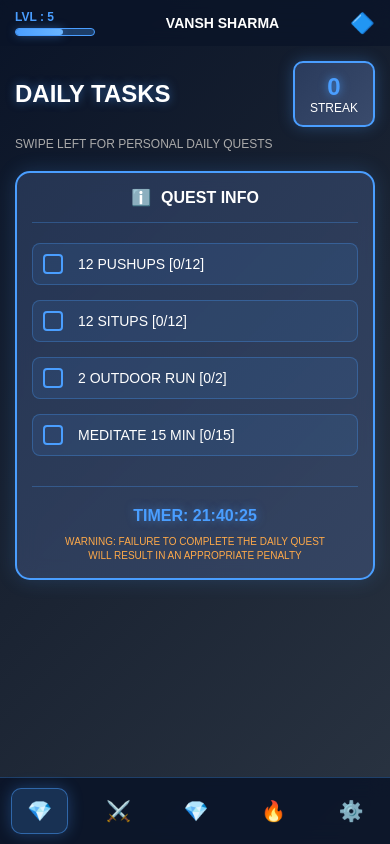
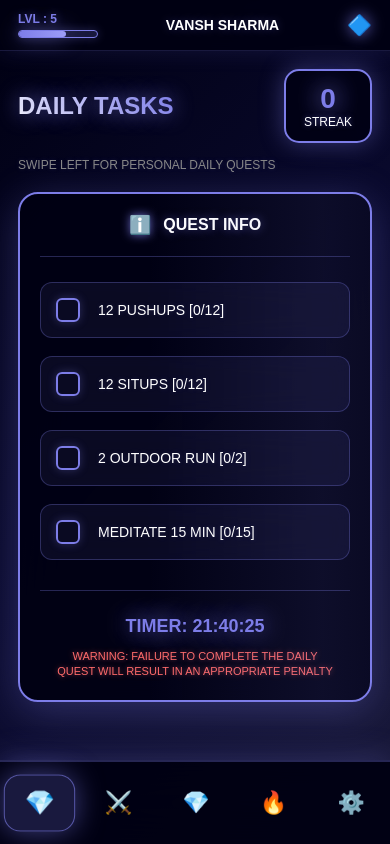
Before and after one commit to vansh692005/sololevelup, a Flask app: page / in a window 390 px wide. Run offline with Flask 3, Linux system fonts and the light colour scheme.

Commit message:
Assistant checkpoint: Enhanced Solo Leveling UI with dark theme and effects
Assistant generated file changes:
- static/style.css: Enhanced Solo Leveling design with dark background, authentic colors, and visual effects
- static/script.js: Enhanced visual effects and timer warning, Enhanced task completion animation, Add particle effect for task completion

---

User prompt:

Deep dark background (#000012) with subtle blue-purple gradients
Authentic Solo Leveling color scheme using #7d7de8 (purple-blue) as the primary accent
Glowing effects and shadows throughout the interface
Enhanced Effects:

Backdrop blur effects for a modern glass-morphism look
Glowing borders and text shadows
Hover animations with scale and brightness effects
Floating particle animation in the background
Pulsing timer when time runs low
Task completion visual feedback
Improved Interface:

Better contrast and readability
More authentic button styling
Enhanced navigation with active states
Improved card designs with subtle gradients
Mobile-responsive design

Replit-Commit-Author: Assistant
Replit-Commit-Session-Id: ed866dd0-cc2a-4e4a-92b1-881efe0d6180

```diff
--- a/static/script.js
+++ b/static/script.js
@@ -96,8 +96,18 @@ class SoloLevelerApp {
             });
 
             if (response.ok) {
+                // Add completion animation to the task
+                const taskElement = document.querySelector(`[data-task-id="${taskId}"]`).closest('.task-item');
+                if (taskElement) {
+                    taskElement.classList.add('completed-animation');
+                    setTimeout(() => {
+                        taskElement.classList.remove('completed-animation');
+                    }, 1000);
+                }
+
                 await this.loadDailyTasks();
                 this.addGlowEffect();
+                this.createParticleEffect();
             }
         } catch (error) {
             console.error('Error toggling task:', error);
@@ -132,6 +142,13 @@ class SoloLevelerApp {
         const timerDisplay = document.getElementById('timer-display');
         if (timerDisplay) {
             timerDisplay.textContent = `${hours.toString().padStart(2, '0')}:${minutes.toString().padStart(2, '0')}:${seconds.toString().padStart(2, '0')}`;
+
+            // Add warning class when time is running low (less than 2 hours)
+            if (hours < 2) {
+                timerDisplay.classList.add('warning');
+            } else {
+                timerDisplay.classList.remove('warning');
+            }
         }
     }
 
@@ -141,7 +158,43 @@ class SoloLevelerApp {
             questInfoBox.classList.add('glow');
             setTimeout(() => {
                 questInfoBox.classList.remove('glow');
-            }, 1000);
+            }, 2000);
+        }
+    }
+
+    createParticleEffect() {
+        // Create floating particles for task completion
+        for (let i = 0; i < 5; i++) {
+            const particle = document.createElement('div');
+            particle.style.cssText = `
+                position: fixed;
+                width: 4px;
+                height: 4px;
+                background: #7d7de8;
+                border-radius: 50%;
+                pointer-events: none;
+                z-index: 1000;
+                box-shadow: 0 0 10px #7d7de8;
+            `;
+
+            const startX = Math.random() * window.innerWidth;
+            const startY = window.innerHeight * 0.7;
+
+            particle.style.left = startX + 'px';
+            particle.style.top = startY + 'px';
+
+            document.body.appendChild(particle);
+
+            // Animate particle
+            particle.animate([
+                { transform: 'translateY(0px) scale(1)', opacity: 1 },
+                { transform: `translateY(-${100 + Math.random() * 100}px) scale(0)`, opacity: 0 }
+            ], {
+                duration: 1000 + Math.random() * 500,
+                easing: 'ease-out'
+            }).onfinish = () => {
+                document.body.removeChild(particle);
+            };
         }
     }
 
--- a/static/style.css
+++ b/static/style.css
@@ -7,18 +7,42 @@
 
 body {
     font-family: 'Arial', sans-serif;
-    background: linear-gradient(135deg, #0a1428 0%, #1a2332 50%, #2a3442 100%);
+    background: #000012;
     color: #ffffff;
     min-height: 100vh;
     overflow-x: hidden;
+    position: relative;
+}
+
+/* Floating particles background */
+body::before {
+    content: '';
+    position: fixed;
+    top: 0;
+    left: 0;
+    width: 100%;
+    height: 100%;
+    background: radial-gradient(circle at 20% 80%, rgba(125, 125, 232, 0.1) 0%, transparent 50%),
+                radial-gradient(circle at 80% 20%, rgba(125, 125, 232, 0.08) 0%, transparent 50%),
+                radial-gradient(circle at 40% 40%, rgba(125, 125, 232, 0.05) 0%, transparent 50%);
+    animation: float 20s ease-in-out infinite;
+    pointer-events: none;
+    z-index: -1;
+}
+
+@keyframes float {
+    0%, 100% { transform: translateY(0px) rotate(0deg); }
+    33% { transform: translateY(-20px) rotate(2deg); }
+    66% { transform: translateY(10px) rotate(-1deg); }
 }
 
 .app-container {
     max-width: 400px;
     margin: 0 auto;
     min-height: 100vh;
-    background: linear-gradient(135deg, #0a1428 0%, #1a2332 50%, #2a3442 100%);
+    background: linear-gradient(135deg, #000012 0%, #0a0a2e 50%, #1a1a3a 100%);
     position: relative;
+    box-shadow: 0 0 50px rgba(125, 125, 232, 0.1);
 }
 
 /* Header */
@@ -26,9 +50,11 @@ body {
     display: flex;
     justify-content: space-between;
     align-items: center;
-    padding: 10px 20px;
-    background: rgba(10, 20, 40, 0.8);
-    backdrop-filter: blur(10px);
+    padding: 15px 20px;
+    background: rgba(0, 0, 18, 0.9);
+    backdrop-filter: blur(20px);
+    border-bottom: 1px solid rgba(125, 125, 232, 0.2);
+    box-shadow: 0 4px 20px rgba(125, 125, 232, 0.1);
 }
 
 .level-info {
@@ -39,36 +65,46 @@ body {
 
 .level-text {
     font-size: 12px;
-    color: #4a9eff;
+    color: #7d7de8;
     font-weight: bold;
+    text-shadow: 0 0 10px rgba(125, 125, 232, 0.5);
 }
 
 .level-bar {
     width: 80px;
     height: 8px;
-    background: rgba(74, 158, 255, 0.3);
+    background: rgba(125, 125, 232, 0.2);
     border-radius: 4px;
     margin-top: 4px;
-    border: 1px solid #4a9eff;
+    border: 1px solid #7d7de8;
+    box-shadow: 0 0 10px rgba(125, 125, 232, 0.3);
 }
 
 .level-progress {
     width: 60%;
     height: 100%;
-    background: linear-gradient(90deg, #4a9eff, #6bb6ff);
+    background: linear-gradient(90deg, #7d7de8, #9d9df8);
     border-radius: 3px;
-    box-shadow: 0 0 10px rgba(74, 158, 255, 0.5);
+    box-shadow: 0 0 15px rgba(125, 125, 232, 0.6);
+    animation: pulse 2s ease-in-out infinite;
+}
+
+@keyframes pulse {
+    0%, 100% { box-shadow: 0 0 15px rgba(125, 125, 232, 0.6); }
+    50% { box-shadow: 0 0 25px rgba(125, 125, 232, 0.8); }
 }
 
 .player-name {
     font-size: 14px;
     font-weight: bold;
     color: #ffffff;
+    text-shadow: 0 0 10px rgba(125, 125, 232, 0.3);
 }
 
 .player-icon {
     font-size: 20px;
-    color: #4a9eff;
+    color: #7d7de8;
+    text-shadow: 0 0 15px rgba(125, 125, 232, 0.8);
 }
 
 /* Main Content */
@@ -95,74 +131,109 @@ body {
     display: flex;
     justify-content: space-between;
     align-items: center;
-    margin-bottom: 10px;
+    margin-bottom: 15px;
 }
 
 .screen-header h1 {
     font-size: 24px;
     font-weight: bold;
     color: #ffffff;
-    text-shadow: 0 0 10px rgba(74, 158, 255, 0.5);
+    text-shadow: 0 0 20px rgba(125, 125, 232, 0.8);
+    background: linear-gradient(45deg, #ffffff, #7d7de8);
+    -webkit-background-clip: text;
+    -webkit-text-fill-color: transparent;
+    background-clip: text;
 }
 
 .streak-counter {
     display: flex;
     flex-direction: column;
     align-items: center;
-    background: linear-gradient(135deg, #2a3b5c, #3a4b6c);
-    border: 2px solid #4a9eff;
-    border-radius: 10px;
-    padding: 10px 15px;
-    box-shadow: 0 0 15px rgba(74, 158, 255, 0.3);
+    background: rgba(0, 0, 18, 0.8);
+    border: 2px solid #7d7de8;
+    border-radius: 15px;
+    padding: 12px 18px;
+    backdrop-filter: blur(20px);
+    box-shadow: 0 0 25px rgba(125, 125, 232, 0.4);
+    transition: all 0.3s ease;
+}
+
+.streak-counter:hover {
+    transform: scale(1.05);
+    box-shadow: 0 0 35px rgba(125, 125, 232, 0.6);
 }
 
 .streak-number {
-    font-size: 24px;
+    font-size: 28px;
     font-weight: bold;
-    color: #4a9eff;
-    text-shadow: 0 0 10px rgba(74, 158, 255, 0.8);
+    color: #7d7de8;
+    text-shadow: 0 0 15px rgba(125, 125, 232, 1);
+    animation: glow 2s ease-in-out infinite alternate;
 }
 
 .streak-text {
     font-size: 12px;
     color: #ffffff;
+    text-shadow: 0 0 5px rgba(125, 125, 232, 0.5);
 }
 
 .subtitle {
     font-size: 12px;
-    color: #aaaaaa;
+    color: #888;
     margin-bottom: 20px;
+    text-shadow: 0 0 5px rgba(125, 125, 232, 0.2);
 }
 
 /* Quest Info Box */
 .quest-info-box {
-    background: linear-gradient(135deg, rgba(42, 59, 92, 0.8), rgba(58, 75, 108, 0.8));
-    border: 2px solid #4a9eff;
-    border-radius: 15px;
-    padding: 20px;
-    margin-bottom: 20px;
-    box-shadow: 0 0 20px rgba(74, 158, 255, 0.2);
-    backdrop-filter: blur(10px);
+    background: rgba(0, 0, 18, 0.9);
+    border: 2px solid #7d7de8;
+    border-radius: 20px;
+    padding: 25px;
+    margin-bottom: 25px;
+    backdrop-filter: blur(30px);
+    box-shadow: 0 8px 40px rgba(125, 125, 232, 0.3);
+    position: relative;
+    overflow: hidden;
+}
+
+.quest-info-box::before {
+    content: '';
+    position: absolute;
+    top: 0;
+    left: -100%;
+    width: 100%;
+    height: 100%;
+    background: linear-gradient(90deg, transparent, rgba(125, 125, 232, 0.1), transparent);
+    animation: shimmer 3s infinite;
+}
+
+@keyframes shimmer {
+    0% { left: -100%; }
+    50% { left: 100%; }
+    100% { left: 100%; }
 }
 
 .quest-info-header {
     display: flex;
     align-items: center;
     justify-content: center;
-    margin-bottom: 20px;
-    padding-bottom: 15px;
-    border-bottom: 1px solid rgba(74, 158, 255, 0.3);
+    margin-bottom: 25px;
+    padding-bottom: 20px;
+    border-bottom: 1px solid rgba(125, 125, 232, 0.3);
 }
 
 .info-icon {
-    margin-right: 10px;
-    font-size: 16px;
+    margin-right: 12px;
+    font-size: 18px;
+    text-shadow: 0 0 10px rgba(125, 125, 232, 0.8);
 }
 
 .quest-info-text {
     font-size: 16px;
     font-weight: bold;
     color: #ffffff;
+    text-shadow: 0 0 10px rgba(125, 125, 232, 0.5);
 }
 
 /* Tasks */
@@ -173,95 +244,146 @@ body {
 .task-item {
     display: flex;
     align-items: center;
-    margin-bottom: 15px;
-    padding: 10px;
-    background: rgba(74, 158, 255, 0.1);
-    border-radius: 8px;
-    border: 1px solid rgba(74, 158, 255, 0.3);
-    transition: all 0.3s ease;
+    margin-bottom: 18px;
+    padding: 15px;
+    background: rgba(125, 125, 232, 0.08);
+    border-radius: 12px;
+    border: 1px solid rgba(125, 125, 232, 0.3);
+    backdrop-filter: blur(10px);
+    transition: all 0.4s ease;
+    position: relative;
+    overflow: hidden;
+}
+
+.task-item::before {
+    content: '';
+    position: absolute;
+    top: 0;
+    left: 0;
+    width: 100%;
+    height: 100%;
+    background: linear-gradient(45deg, transparent, rgba(125, 125, 232, 0.1), transparent);
+    transform: translateX(-100%);
+    transition: transform 0.6s ease;
 }
 
 .task-item:hover {
-    background: rgba(74, 158, 255, 0.2);
-    transform: translateX(5px);
+    background: rgba(125, 125, 232, 0.15);
+    transform: translateX(8px) scale(1.02);
+    box-shadow: 0 5px 25px rgba(125, 125, 232, 0.4);
+}
+
+.task-item:hover::before {
+    transform: translateX(100%);
 }
 
 .task-checkbox {
-    width: 20px;
-    height: 20px;
-    border: 2px solid #4a9eff;
-    border-radius: 4px;
-    margin-right: 15px;
+    width: 24px;
+    height: 24px;
+    border: 2px solid #7d7de8;
+    border-radius: 6px;
+    margin-right: 18px;
     cursor: pointer;
     display: flex;
     align-items: center;
     justify-content: center;
     background: transparent;
-    transition: all 0.3s ease;
+    transition: all 0.4s ease;
+    box-shadow: 0 0 10px rgba(125, 125, 232, 0.3);
+}
+
+.task-checkbox:hover {
+    transform: scale(1.1);
+    box-shadow: 0 0 20px rgba(125, 125, 232, 0.6);
 }
 
 .task-checkbox.completed {
-    background: #4a9eff;
-    box-shadow: 0 0 10px rgba(74, 158, 255, 0.5);
+    background: #7d7de8;
+    box-shadow: 0 0 20px rgba(125, 125, 232, 0.8);
+    animation: completePulse 0.6s ease-out;
+}
+
+@keyframes completePulse {
+    0% { transform: scale(1); }
+    50% { transform: scale(1.3); }
+    100% { transform: scale(1); }
 }
 
 .task-checkbox.completed::after {
     content: '✓';
     color: white;
-    font-size: 14px;
+    font-size: 16px;
     font-weight: bold;
+    text-shadow: 0 0 5px rgba(0, 0, 0, 0.5);
 }
 
 .task-text {
     font-size: 14px;
     color: #ffffff;
     flex: 1;
+    text-shadow: 0 0 5px rgba(125, 125, 232, 0.2);
 }
 
 .task-text.completed {
     text-decoration: line-through;
-    color: #aaaaaa;
+    color: #888;
+    opacity: 0.7;
 }
 
 /* Timer Section */
 .timer-section {
     text-align: center;
-    padding-top: 20px;
-    border-top: 1px solid rgba(74, 158, 255, 0.3);
+    padding-top: 25px;
+    border-top: 1px solid rgba(125, 125, 232, 0.3);
 }
 
 .timer {
-    font-size: 16px;
-    color: #4a9eff;
+    font-size: 18px;
+    color: #7d7de8;
     font-weight: bold;
-    margin-bottom: 10px;
-    text-shadow: 0 0 10px rgba(74, 158, 255, 0.5);
+    margin-bottom: 12px;
+    text-shadow: 0 0 15px rgba(125, 125, 232, 0.8);
+    animation: timerGlow 2s ease-in-out infinite alternate;
+}
+
+@keyframes timerGlow {
+    from { text-shadow: 0 0 15px rgba(125, 125, 232, 0.8); }
+    to { text-shadow: 0 0 25px rgba(125, 125, 232, 1); }
 }
 
 .warning {
-    font-size: 10px;
-    color: #ffaa4a;
+    font-size: 11px;
+    color: #ff6b6b;
     line-height: 1.4;
     max-width: 280px;
     margin: 0 auto;
+    text-shadow: 0 0 5px rgba(255, 107, 107, 0.5);
 }
 
 /* Status Screen */
 .rank-badge {
     display: flex;
     align-items: center;
-    background: linear-gradient(135deg, #2a3b5c, #3a4b6c);
-    border: 2px solid #4a9eff;
-    border-radius: 10px;
-    padding: 10px 15px;
+    background: rgba(0, 0, 18, 0.9);
+    border: 2px solid #7d7de8;
+    border-radius: 15px;
+    padding: 15px 20px;
+    backdrop-filter: blur(20px);
+    box-shadow: 0 0 30px rgba(125, 125, 232, 0.4);
+    transition: all 0.3s ease;
+}
+
+.rank-badge:hover {
+    transform: scale(1.02);
+    box-shadow: 0 0 40px rgba(125, 125, 232, 0.6);
 }
 
 .rank-letter {
-    font-size: 32px;
+    font-size: 36px;
     font-weight: bold;
-    color: #4a9eff;
-    margin-right: 10px;
-    text-shadow: 0 0 15px rgba(74, 158, 255, 0.8);
+    color: #7d7de8;
+    margin-right: 15px;
+    text-shadow: 0 0 20px rgba(125, 125, 232, 1);
 }
 
 .rank-info {
@@ -391,37 +544,61 @@ body {
     max-width: 400px;
     display: flex;
     justify-content: space-around;
-    background: rgba(10, 20, 40, 0.9);
-    backdrop-filter: blur(10px);
-    border-top: 1px solid rgba(74, 158, 255, 0.3);
-    padding: 10px 0;
+    background: rgba(0, 0, 18, 0.95);
+    backdrop-filter: blur(30px);
+    border-top: 2px solid rgba(125, 125, 232, 0.3);
+    padding: 15px 0;
+    box-shadow: 0 -5px 30px rgba(125, 125, 232, 0.2);
 }
 
 .nav-btn {
     background: transparent;
     border: none;
     color: #666;
-    font-size: 20px;
-    padding: 10px 15px;
+    font-size: 22px;
+    padding: 12px 18px;
     cursor: pointer;
-    transition: all 0.3s ease;
-    border-radius: 10px;
+    transition: all 0.4s ease;
+    border-radius: 15px;
+    position: relative;
+    overflow: hidden;
+}
+
+.nav-btn::before {
+    content: '';
+    position: absolute;
+    top: 0;
+    left: 0;
+    width: 100%;
+    height: 100%;
+    background: rgba(125, 125, 232, 0.1);
+    transform: scale(0);
+    transition: transform 0.3s ease;
+    border-radius: 15px;
+}
+
+.nav-btn:hover::before {
+    transform: scale(1);
 }
 
 .nav-btn.active {
-    color: #4a9eff;
-    background: rgba(74, 158, 255, 0.2);
-    box-shadow: 0 0 15px rgba(74, 158, 255, 0.3);
-    border: 1px solid rgba(74, 158, 255, 0.5);
+    color: #7d7de8;
+    background: rgba(125, 125, 232, 0.2);
+    box-shadow: 0 0 25px rgba(125, 125, 232, 0.5);
+    border: 1px solid rgba(125, 125, 232, 0.6);
+    transform: scale(1.1);
 }
 
 .nav-btn:hover {
-    color: #4a9eff;
-    transform: translateY(-2px);
+    color: #7d7de8;
+    transform: translateY(-5px) scale(1.05);
+    text-shadow: 0 0 15px rgba(125, 125, 232, 0.8);
 }
 
 .nav-icon {
     display: block;
+    position: relative;
+    z-index: 1;
 }
 
 /* Responsive Design */
@@ -431,28 +608,71 @@ body {
     }
 
     .header {
-        padding: 10px 15px;
+        padding: 12px 18px;
     }
 
     .main-content {
-        padding: 15px;
+        padding: 18px;
     }
 
     .quest-info-box {
-        padding: 15px;
+        padding: 20px;
+    }
+
+    .player-info-card {
+        padding: 20px;
     }
 }
 
-/* Glowing effects */
+/* Enhanced Glowing effects */
 .glow {
-    animation: glow 2s ease-in-out infinite alternate;
+    animation: enhancedGlow 2s ease-in-out infinite alternate;
 }
 
+@keyframes enhancedGlow {
+    from {
+        box-shadow: 0 0 20px rgba(125, 125, 232, 0.6);
+    }
+    to {
+        box-shadow: 0 0 40px rgba(125, 125, 232, 1), 0 0 60px rgba(125, 125, 232, 0.5);
+    }
+}
+
+/* Additional glow animations */
 @keyframes glow {
     from {
-        box-shadow: 0 0 10px rgba(74, 158, 255, 0.5);
+        text-shadow: 0 0 15px rgba(125, 125, 232, 0.8);
     }
     to {
-        box-shadow: 0 0 20px rgba(74, 158, 255, 0.8), 0 0 30px rgba(74, 158, 255, 0.3);
+        text-shadow: 0 0 25px rgba(125, 125, 232, 1), 0 0 35px rgba(125, 125, 232, 0.5);
     }
 }
+
+/* Particle effect for completed tasks */
+.task-item.completed-animation {
+    animation: taskComplete 1s ease-out;
+}
+
+@keyframes taskComplete {
+    0% { transform: scale(1); }
+    25% { transform: scale(1.1); }
+    50% { transform: scale(1.05); }
+    100% { transform: scale(1); }
+}
+
+/* Low timer warning animation */
+.timer.warning {
+    animation: timerWarning 1s ease-in-out infinite;
+    color: #ff6b6b;
+}
+
+@keyframes timerWarning {
+    0%, 100% {
+        text-shadow: 0 0 15px rgba(255, 107, 107, 0.8);
+        transform: scale(1);
+    }
+    50% {
+        text-shadow: 0 0 25px rgba(255, 107, 107, 1);
+        transform: scale(1.05);
+    }
+}
```
Also changed, not shown: other parts of static/style.css (+68 -37 lines).
